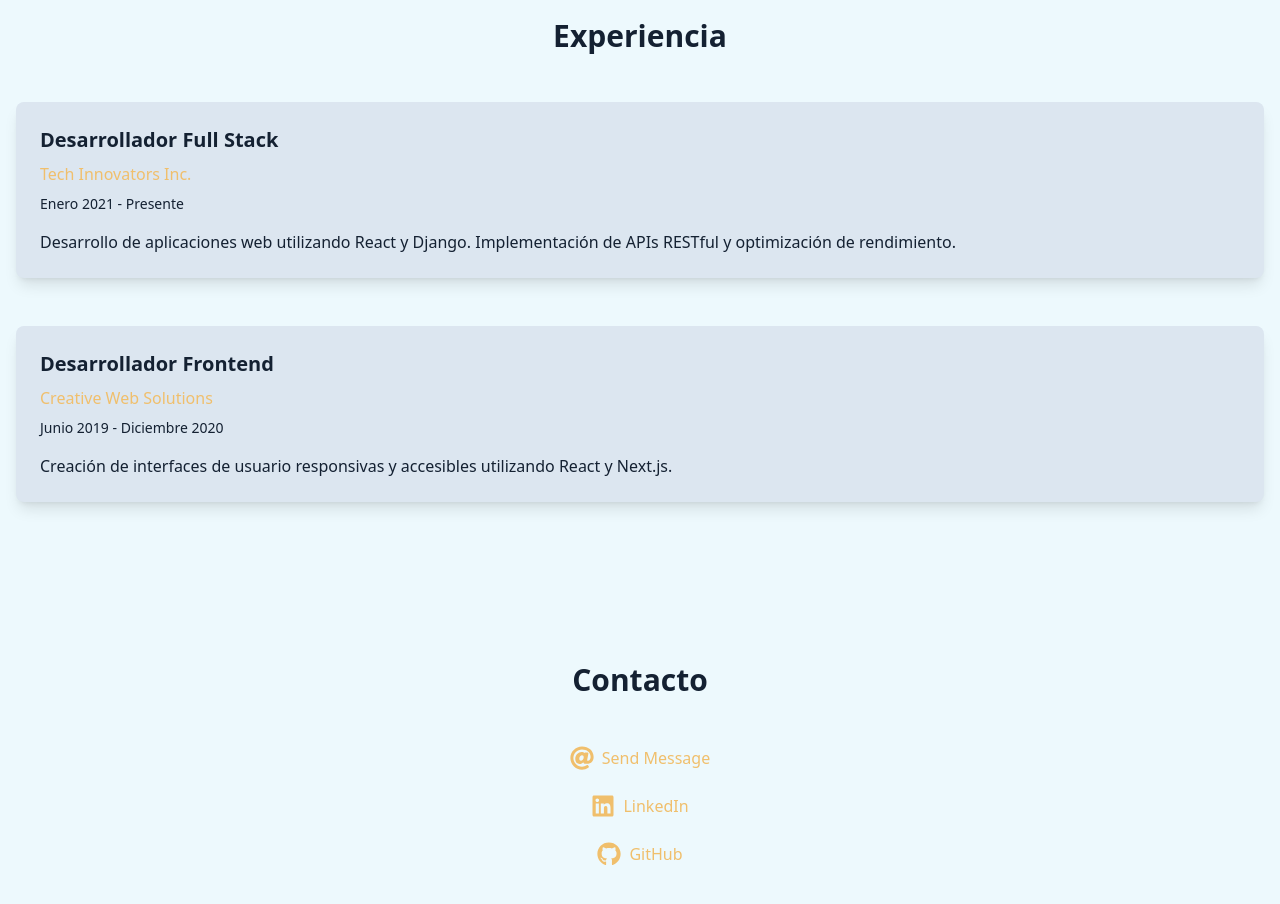
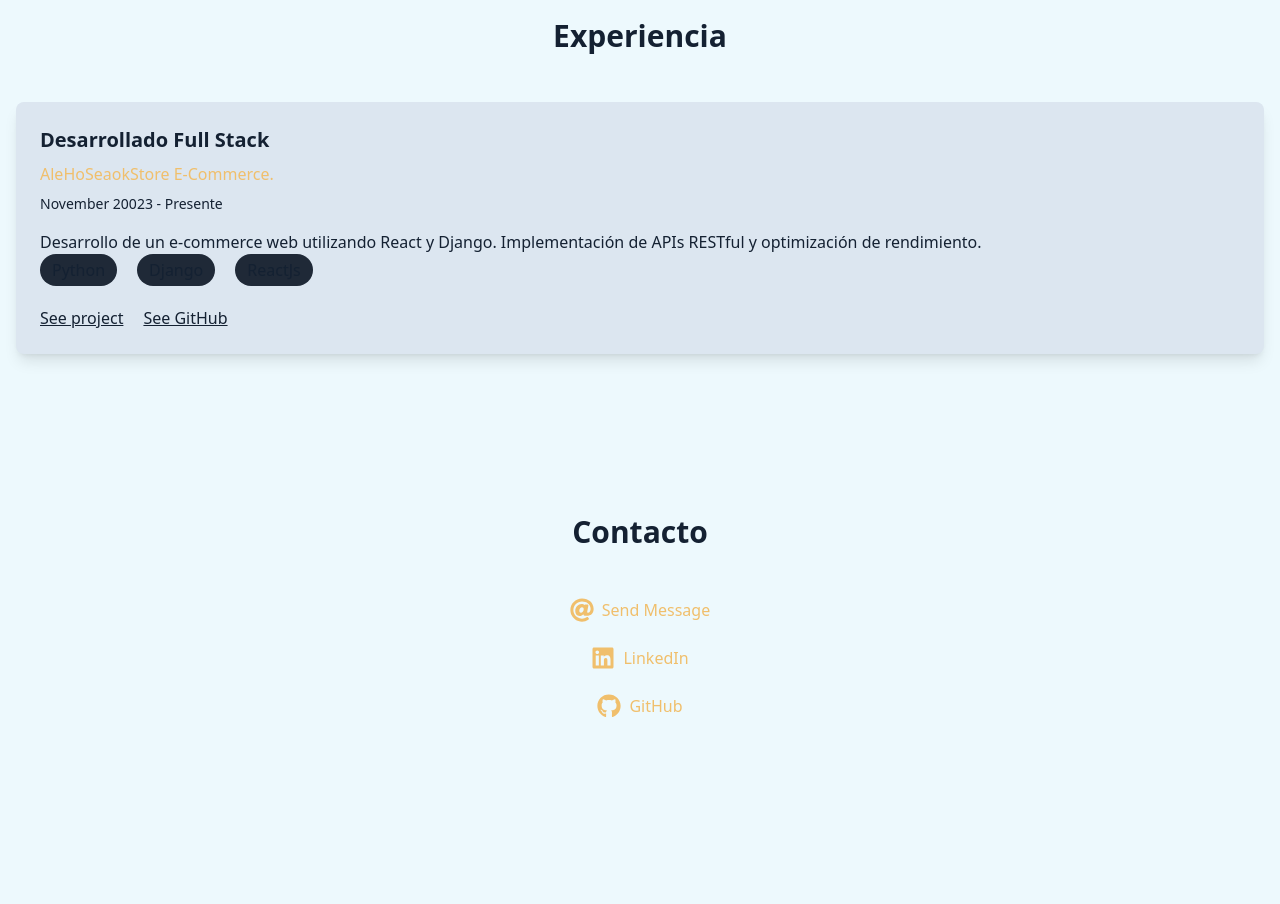
Before and after one commit to ErickJGAscencio/Portfolio, a React (Vite) app in the folder client/: page / in a window 1280 px wide. Shown: the part 2180-3084 px from the top of the page. After the commit the page ends 3010 px from the top, so only its background shows below. Built offline with nearby package versions, Linux system fonts and the light colour scheme.

Commit message:
improving

```diff
--- a/client/src/components/Experience.jsx
+++ b/client/src/components/Experience.jsx
@@ -1,17 +1,36 @@
 const experiences = [
   {
-    title: 'Desarrollador Full Stack',
-    company: 'Tech Innovators Inc.',
-    period: 'Enero 2021 - Presente',
-    description: 'Desarrollo de aplicaciones web utilizando React y Django. Implementación de APIs RESTful y optimización de rendimiento.',
+    title: 'Desarrollado Full Stack',
+    company: 'AleHoSeaokStore E-Commerce.',
+    period: 'November 20023 - Presente',
+    description: 'Desarrollo de un e-commerce web utilizando React y Django. Implementación de APIs RESTful y optimización de rendimiento.',
+    tech: [
+      'Python',
+      'Django',
+      'ReactJs',
+    ],
+    url: 'https://www.google.com',
+    urlGit: 'https://github.com'
   },
-  {
-    title: 'Desarrollador Frontend',
-    company: 'Creative Web Solutions',
-    period: 'Junio 2019 - Diciembre 2020',
-    description: 'Creación de interfaces de usuario responsivas y accesibles utilizando React y Next.js.',
-  },
-]
+  // {
+  //   title: 'Desarrollador Frontend',
+  //   company: 'Creative Web Solutions',
+  //   period: 'Junio 2019 - Diciembre 2020',
+  //   description: 'Creación de interfaces de usuario responsivas y accesibles utilizando React y Next.js.',
+  //   tech: [
+  //     'Python',
+  //     'Django',
+  //   ],
+  //   url: 'google.com',
+  //   urlGit: 'github.com'
+  // },
+];
+
+const colors = {
+  Python: '#FFDD55',
+  Django: '#226D1A',
+  ReactJs: '#88F4EE'
+};
 
 export default function Experience() {
   return (
@@ -19,11 +38,22 @@ export default function Experience() {
       <h2 className="text-3xl font-bold mb-12 text-center">Experiencia</h2>
       <div className="space-y-12">
         {experiences.map((exp, index) => (
-          <div key={index} className="bg-card p-6 rounded-lg shadow-lg transition-transform duration-300 hover:scale-105 animate-slide-up" style={{animationDelay: `${index * 100}ms`}}>
+          <div key={index} className="bg-card p-6 rounded-lg shadow-lg transition-transform duration-300 hover:scale-105 animate-slide-up" style={{ animationDelay: `${index * 100}ms` }}>
             <h3 className="text-xl font-semibold mb-2">{exp.title}</h3>
             <p className="text-[#f0bf6c] mb-2">{exp.company}</p>
             <p className="text-sm mb-4">{exp.period}</p>
             <p>{exp.description}</p>
+            <div className="flex gap-5">
+              {exp.tech.map((tech, techIndex) => (
+                <p className="py-1 px-3 rounded-full bg-gray-800" key={techIndex}>
+                  {tech}
+                </p>
+              ))}
+            </div>
+            <div className="flex mt-5 gap-5">
+              <button href={exp.tech.url} className="underline cursor-pointer hover:font-bold">See project</button>
+              <button href={exp.tech.urlGit} className="underline cursor-pointer hover:font-bold">See GitHub</button>
+            </div>
           </div>
         ))}
       </div>
```
